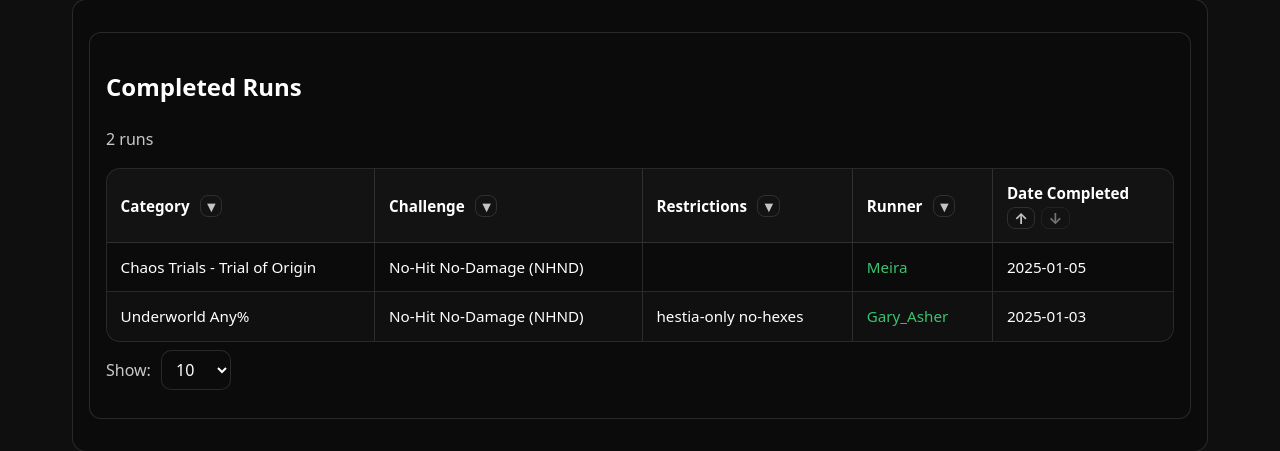
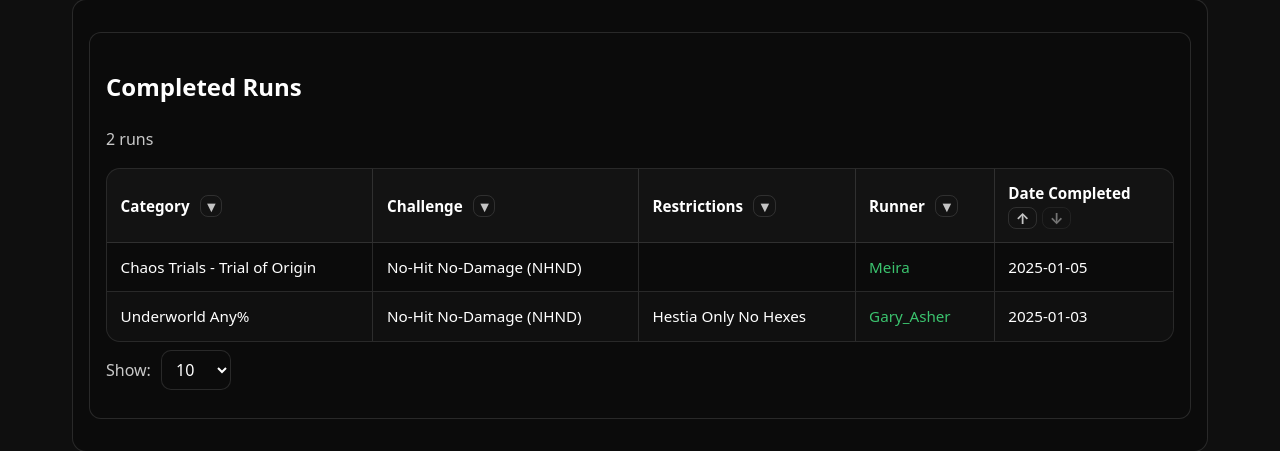
Before and after one commit to GaryAsher/challenge-run-site, a Jekyll site: the page built from games/hades-2/completed-runs.md, in a window 1280 px wide and 900 px high, scrolled down 454 px. Shown: the part 341-792 px from the top of the window. Built offline with Jekyll 4.4.1, drawn with Linux system fonts in a browser that asks for light colours.

Commit message:
update restrictions to reference _data/runs.yml

```diff
--- a/_layouts/completed-runs.html
+++ b/_layouts/completed-runs.html
@@ -174,10 +174,16 @@ layout: default
                       </td>
 
                       <td>
-                        {% if run.restriction_ids and run.restriction_ids.size > 0 %}
-                          {% for rid in run.restriction_ids %}
-                          {% assign rmeta = site.data.restrictions[rid] %}
-                            <span class="tag">{{ rmeta.label | default: rid }}</span>
+                        {% assign rtexts = run.restrictions | default: empty %}
+                        {% assign rids   = run.restriction_ids | default: empty %}
+
+                        {% if rtexts and rtexts.size > 0 %}
+                          {% for r in rtexts %}
+                            <span class="tag">{{ r }}</span>
+                          {% endfor %}
+                        {% elsif rids and rids.size > 0 %}
+                          {% for rid in rids %}
+                            <span class="tag">{{ rid }}</span>
                           {% endfor %}
                         {% endif %}
                       </td>
```
